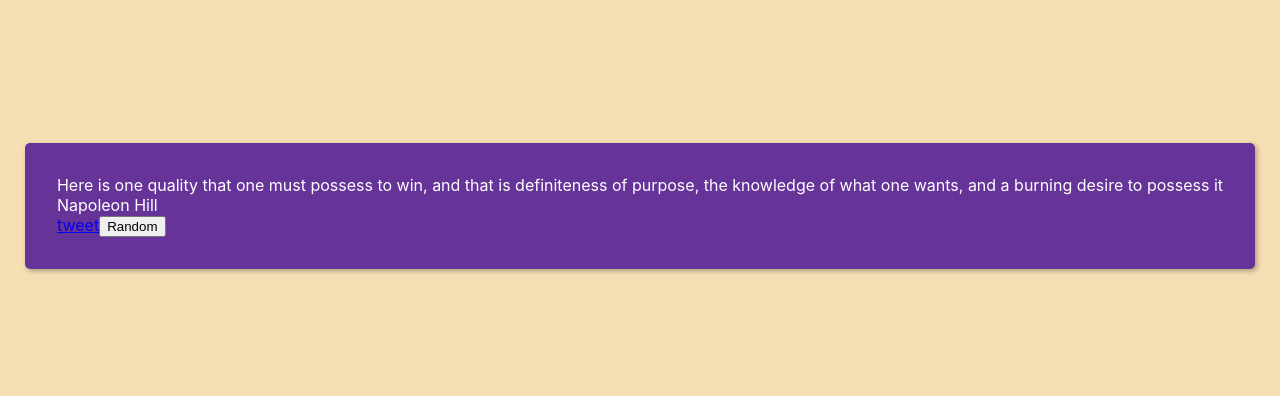
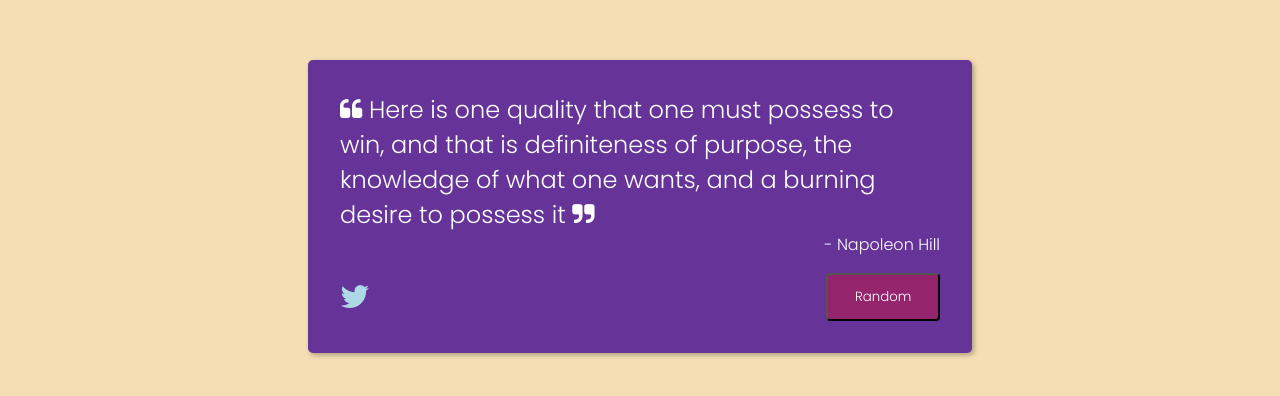
Before and after one commit to tib-source/random_quote_machine, a React (Create React App) app: page / in a window 1280 px wide. Shown: the part 194-590 px from the top of the page. Built offline with nearby package versions, Linux system fonts and the light colour scheme; no server answers.

Commit message:
styled it

```diff
--- a/public/index.html
+++ b/public/index.html
@@ -3,6 +3,7 @@
   <head>
     <meta charset="utf-8" />
     <link rel="icon" href="%PUBLIC_URL%/favicon.ico" />
+    <link rel="stylesheet" href="https://cdnjs.cloudflare.com/ajax/libs/font-awesome/4.7.0/css/font-awesome.min.css">
     <meta name="viewport" content="width=device-width, initial-scale=1" />
     <meta name="theme-color" content="#000000" />
     <meta
--- a/src/Components/QuoteBox.js
+++ b/src/Components/QuoteBox.js
@@ -7,19 +7,30 @@ const initial = {
 
 const QuoteBox = ({ getRandomQuote }) => {
   const [quote, setQuote] = useState(initial)
+
+  const leftQuote = <i className='fa fa-quote-left'></i>
+  const rightQuote = <i className='fa fa-quote-right' id='right'></i>
+  const twitter = <i className='fa fa-twitter'></i>
+
+
   const handleClick = () => {
     const newQuote = getRandomQuote()
-    const text = document.querySelector('#text')
-    const author = document.querySelector('#author')
-    text.innerHTML = newQuote.text
-    author.innerHTML = newQuote.author
+    if (!newQuote.author) {
+      newQuote.author = 'Anonymous'
+    }
+    setQuote(newQuote)
+
   }
+
+
   return (
     <div id="quote-box">
-      <div id="text">{quote.text}</div>
-      <div id="author">{quote.author}</div>
-      <a href="#" id='tweet-quote'>tweet</a>
-      <button id='new-quote' onClick={handleClick}>Random</button>
+      <div id="text">{leftQuote} {quote.text} {rightQuote}</div>
+      <div id="author"> - {quote.author}</div>
+      <div className="buttons">
+        <a href="#" id='tweet-quote'>{twitter}</a>
+        <button id='new-quote' onClick={handleClick}>Random</button>
+      </div>
     </div>
   )
 
--- a/src/scss/App.css
+++ b/src/scss/App.css
@@ -1,3 +1,4 @@
+@import url("https://fonts.googleapis.com/css2?family=Poppins:wght@300&display=swap");
 body {
   margin: 0;
   padding: 0;
@@ -12,25 +13,94 @@ body {
           align-items: center;
   height: 100vh;
   width: 100%;
-  font-family: -apple-system, BlinkMacSystemFont, 'Segoe UI', 'Roboto', 'Oxygen',
- 'Ubuntu', 'Cantarell', 'Fira Sans', 'Droid Sans', 'Helvetica Neue',
- sans-serif;
+  font-family: 'Poppins', sans-serif;
   -webkit-font-smoothing: antialiased;
   -moz-osx-font-smoothing: grayscale;
   background-color: wheat;
 }
 
 code {
-  font-family: source-code-pro, Menlo, Monaco, Consolas, 'Courier New',
- monospace;
+  font-family: 'Poppins', sans-serif;
+}
+
+#text {
+  font-size: 1.5em;
+}
+
+@-webkit-keyframes fade {
+  to {
+    opacity: 1;
+  }
+}
+
+@keyframes fade {
+  to {
+    opacity: 1;
+  }
 }
 
 #quote-box {
+  width: 600px;
+  width: 600px;
   background-color: rebeccapurple;
   color: white;
   border-radius: 5px;
   padding: 2em;
   -webkit-box-shadow: 2px 2px 5px rgba(0, 0, 0, 0.3);
           box-shadow: 2px 2px 5px rgba(0, 0, 0, 0.3);
+  -webkit-transition: 0.4s linear;
+  transition: 0.4s linear;
+  -webkit-animation: fade 1s ease-in-out;
+          animation: fade 1s ease-in-out;
+  display: -webkit-box;
+  display: -ms-flexbox;
+  display: flex;
+  -webkit-box-orient: vertical;
+  -webkit-box-direction: normal;
+      -ms-flex-direction: column;
+          flex-direction: column;
+}
+
+#quote-box span {
+  font-size: 3em;
+}
+
+#quote-box #text {
+  -webkit-transition: 0.4s linear;
+  transition: 0.4s linear;
+}
+
+#quote-box #text #right {
+  text-align: right;
+}
+
+#quote-box #author {
+  -ms-flex-item-align: end;
+      align-self: flex-end;
+}
+
+#quote-box .buttons {
+  display: -webkit-box;
+  display: -ms-flexbox;
+  display: flex;
+  -webkit-box-pack: justify;
+      -ms-flex-pack: justify;
+          justify-content: space-between;
+  width: 100%;
+  margin: 1em 0 0 0;
+}
+
+#quote-box #new-quote {
+  padding: 0.8em 2em;
+  color: white;
+  font-family: inherit;
+  background-color: rgba(255, 0, 0, 0.3);
+  border-radius: 4px;
+}
+
+#quote-box #tweet-quote {
+  color: lightblue;
+  font-size: 2em;
+  text-align: center;
 }
 /*# sourceMappingURL=App.css.map */
--- a/src/scss/App.scss
+++ b/src/scss/App.scss
@@ -1,3 +1,5 @@
+@import url('https://fonts.googleapis.com/css2?family=Poppins:wght@300&display=swap');
+
 body {
   margin: 0;
   padding: 0;
@@ -6,23 +8,70 @@ body {
   align-items: center;
   height: 100vh;
   width: 100%;
-  font-family: -apple-system, BlinkMacSystemFont, 'Segoe UI', 'Roboto', 'Oxygen',
-    'Ubuntu', 'Cantarell', 'Fira Sans', 'Droid Sans', 'Helvetica Neue',
-    sans-serif;
+  font-family: 'Poppins', sans-serif;
   -webkit-font-smoothing: antialiased;
   -moz-osx-font-smoothing: grayscale;
   background-color: wheat;
 }
 
 code {
-  font-family: source-code-pro, Menlo, Monaco, Consolas, 'Courier New',
-    monospace;
+  font-family: 'Poppins', sans-serif;
+}
+#text{
+  font-size: 1.5em
+}
+
+
+@keyframes fade {
+  to {
+    opacity: 1;
+  }
 }
 
 #quote-box{
+  width: 600px;
+  width: 600px;
   background-color: rebeccapurple;
   color: white;
   border-radius: 5px;
   padding: 2em;
   box-shadow: 2px 2px 5px rgba(0,0,0,0.3);
+  transition: 0.4s linear;
+  animation: fade 1s ease-in-out;
+  display: flex;
+  flex-direction: column;
+  span{
+    font-size: 3em;
+  }
+
+  #text{
+    transition: 0.4s linear;
+    #right{
+      text-align: right
+    }
+  }
+
+  #author{
+    align-self: flex-end;
+  }
+  .buttons{
+    display: flex;
+    justify-content: space-between;
+    width: 100%;
+    margin: 1em 0 0 0;
+  }
+
+  #new-quote{
+    padding: 0.8em 2em;
+    color: white;
+    font-family: inherit;
+    background-color: rgba(255, 0, 0, 0.3);
+    border-radius: 4px;
+
+  }
+  #tweet-quote{
+    color: lightblue;
+    font-size: 2em;
+    text-align: center;
+  }
 }
```
Also changed, not shown: 1 other file (tests, documents, lock files or other folders).
